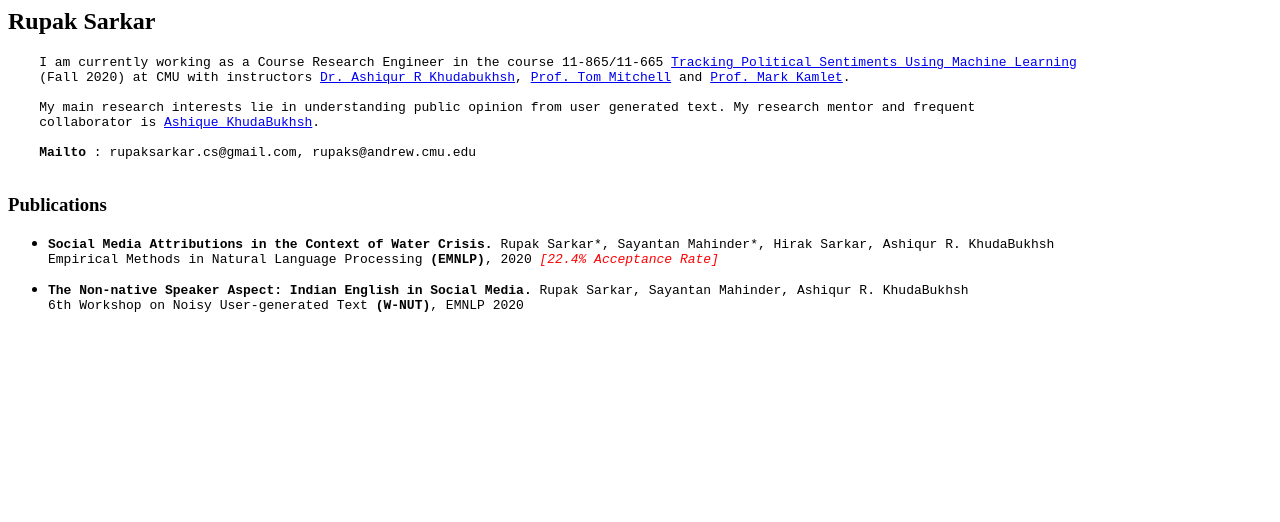
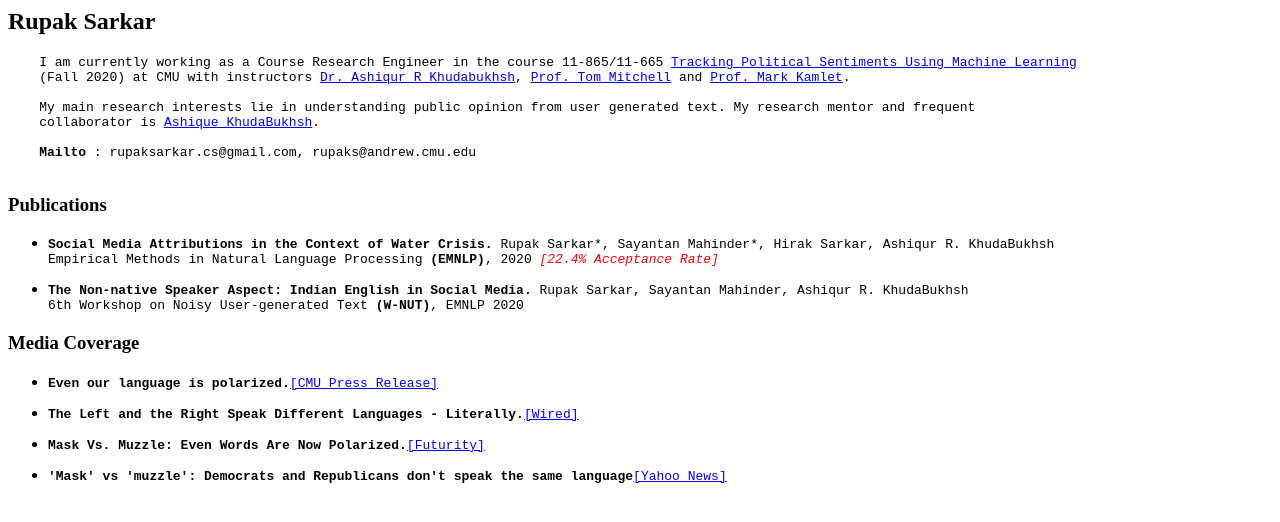
Before and after one commit to styx97/styx97.github.io, a plain HTML site: page index.html in a window 1280 px wide. Drawn offline with Linux system fonts and the light colour scheme.

Commit message:
Update index.html

```diff
--- a/index.html
+++ b/index.html
@@ -26,7 +26,15 @@ Empirical Methods in Natural Language Processing <b>(EMNLP)</b>, 2020 <em style=
     <li><pre><b>The Non-native Speaker Aspect: Indian English in Social Media.</b> Rupak Sarkar, Sayantan Mahinder, Ashiqur R. KhudaBukhsh
 6th Workshop on Noisy User-generated Text <b>(W-NUT)</b>, EMNLP 2020 </pre></li>
     </ul>
-
+    <h3>
+        Media Coverage
+    </h3>
+    <ul>
+    <li><pre><b>Even our language is polarized.</b><a href='https://www.cs.cmu.edu/news/even-our-language-polarized'>[CMU Press Release]</a></pre></li>
+    <li><pre><b>The Left and the Right Speak Different Languages - Literally.</b><a href='https://www.wired.com/story/left-right-speak-different-languages-literally/'>[Wired]</a></pre></li>
+    <li><pre><b>Mask Vs. Muzzle: Even Words Are Now Polarized.</b><a href='https://www.futurity.org/meanings-of-words-polarized-2459732-2/'>[Futurity]</a></pre></li>
+    <li><pre><b>'Mask' vs 'muzzle': Democrats and Republicans don't speak the same language</b><a href='https://www.futurity.org/meanings-of-words-polarized-2459732-2/'>[Yahoo News]</a></pre></li>
+    </ul>
 
     </body>
 </html>
```
